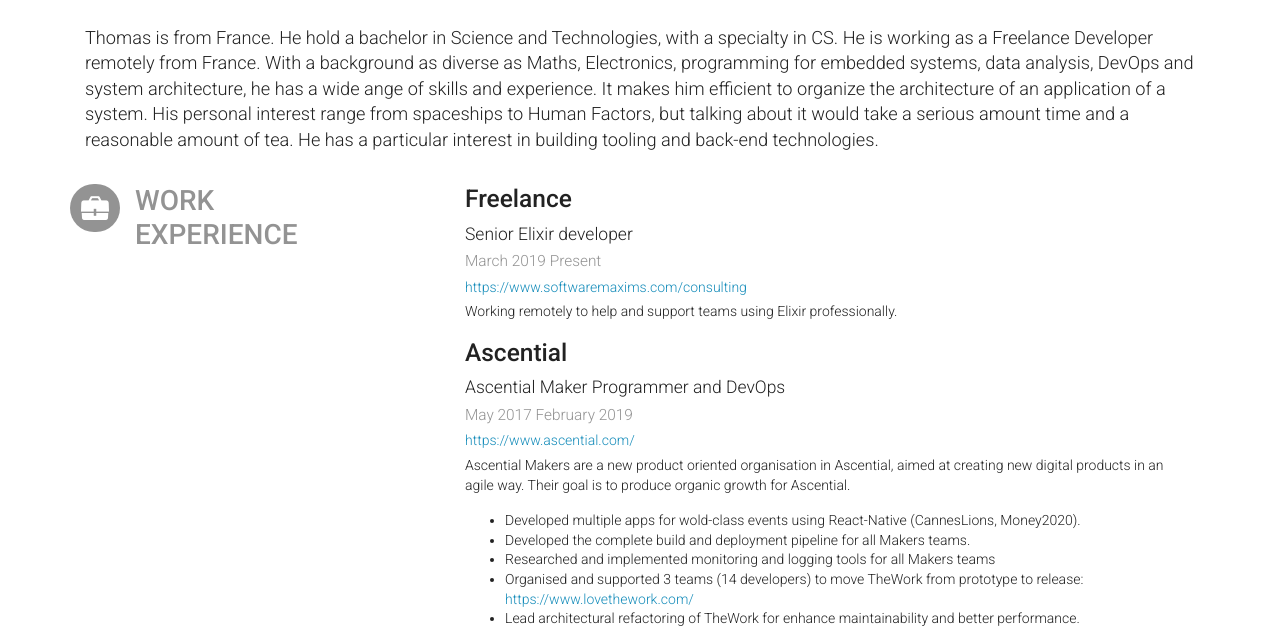
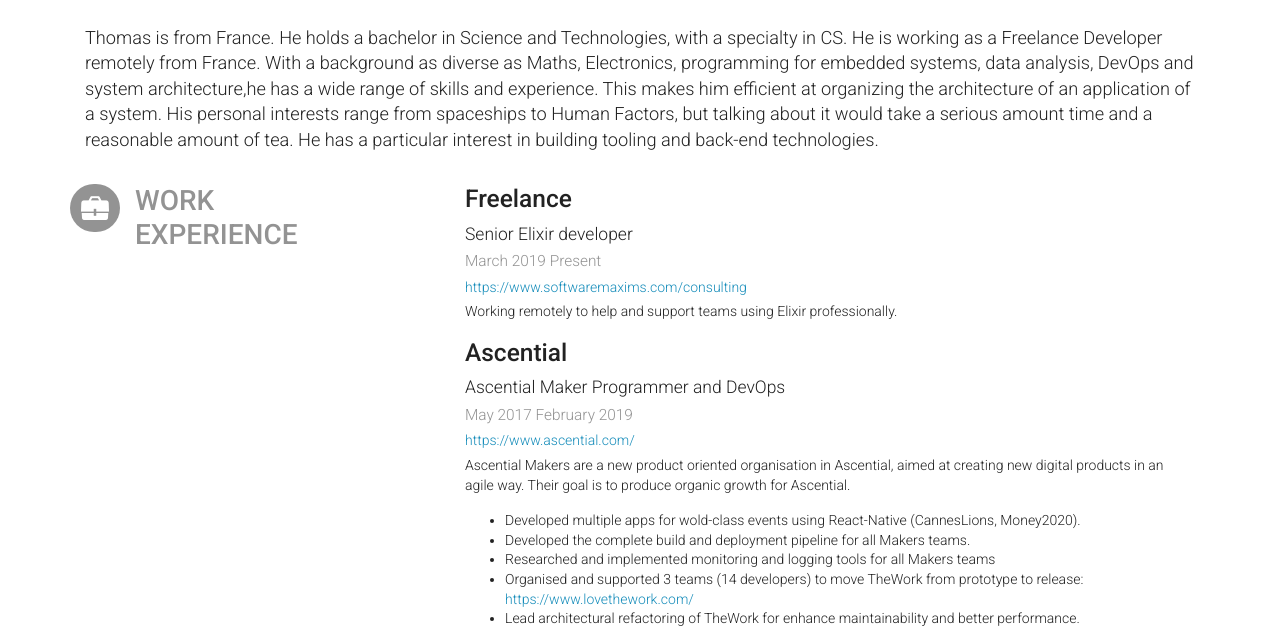
Before and after one commit to DianaOlympos/DianaOlympos.github.io, a plain HTML site: page index.html in a window 1280 px wide. Shown: the part 330-962 px from the top of the page. Drawn offline with nearby package versions, Linux system fonts and the light colour scheme.

Commit message:
fixing some typos

```diff
--- a/index.html
+++ b/index.html
@@ -576,13 +576,16 @@
         </div>
         <div id="summary" class="row leading">
             <div class="summary">
-                <p class="lead">Thomas is from France. He hold a bachelor in Science and Technologies, with a specialty
-                    in CS. He is working as a Freelance Developer remotely from France. With a background as diverse
-                    as Maths, Electronics, programming for embedded systems, data analysis, DevOps and system
-                    architecture, he has a wide ange of skills and experience. It makes him efficient to organize the
-                    architecture of an application of a system. His personal interest range from spaceships to Human
-                    Factors, but talking about it would take a serious amount time and a reasonable amount of tea. He
-                    has a particular interest in building tooling and back-end technologies.</p>
+                <p class="lead">
+
+                    Thomas is from France. He holds a bachelor in Science and Technologies, with a specialty
+                    in CS. He is working as a Freelance Developer remotely from France. With a background as
+                    diverse as Maths, Electronics, programming for embedded systems, data analysis, DevOps and
+                    system architecture,he has a wide range of skills and experience. This makes him efficient
+                    at organizing the architecture of an application of a system. His personal interests range
+                    from spaceships to Human Factors, but talking about it would take a serious amount time and
+                    a reasonable amount of tea. He has a particular interest in building tooling and back-end
+                    technologies.</p>
             </div>
         </div>
         <section id="work" class="row">
```
